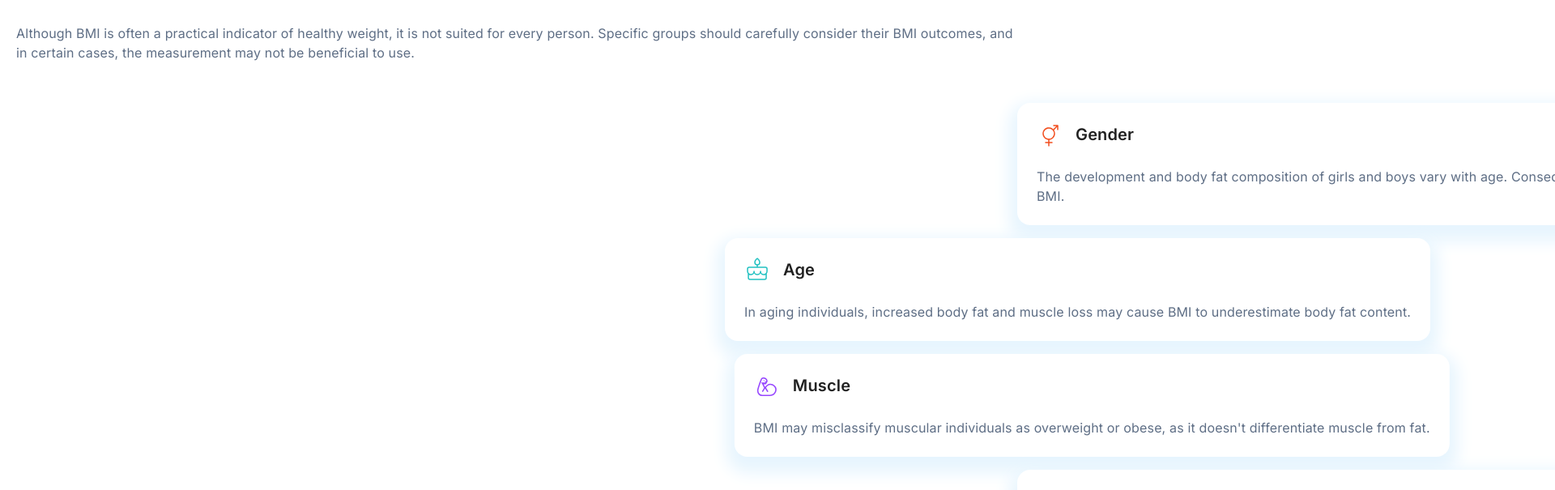
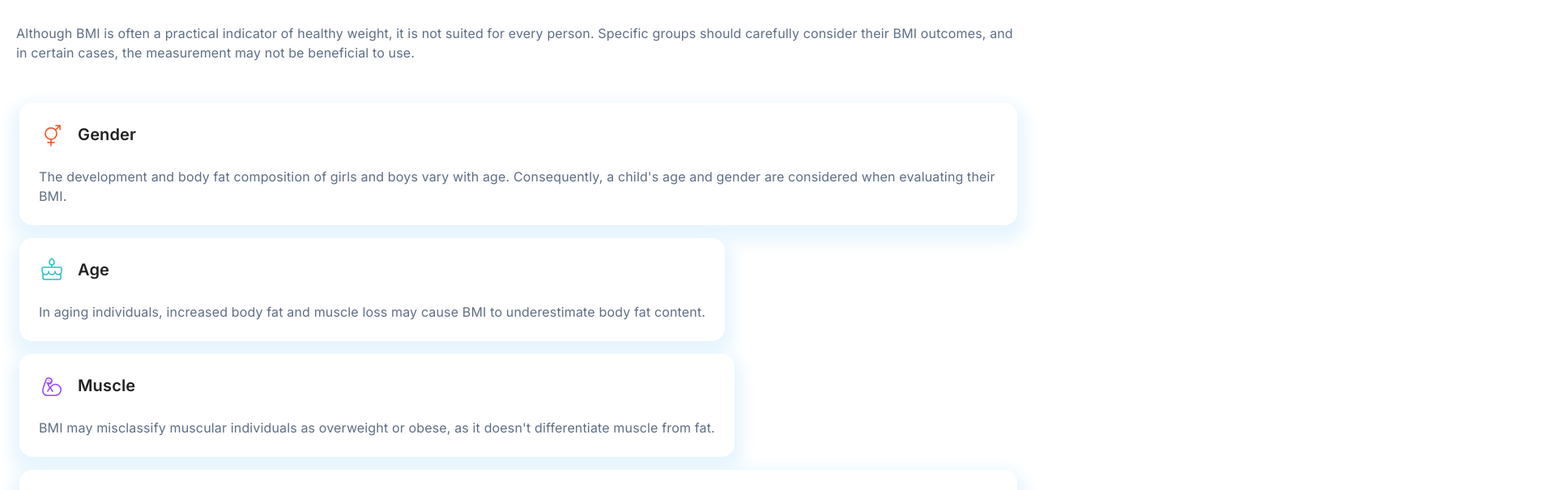
Before and after one commit to MathiasHun1/FEM-bmi_calculator, a React (Vite) app: page / in a window 1280 px wide. Shown: the part 3026-3631 px from the top of the page at 81% size, 1920 px wide, since content can reach past the window. Built offline with nearby package versions, Linux system fonts and the light colour scheme.

Commit message:
try to solve transform bug on ios

```diff
--- a/src/index.css
+++ b/src/index.css
@@ -89,4 +89,6 @@ body,
 
 .animated_card.visible {
   opacity: 1;
+  transform: translateX(0%);
+  -webkit-transform: translateX(0%);
 }
```
